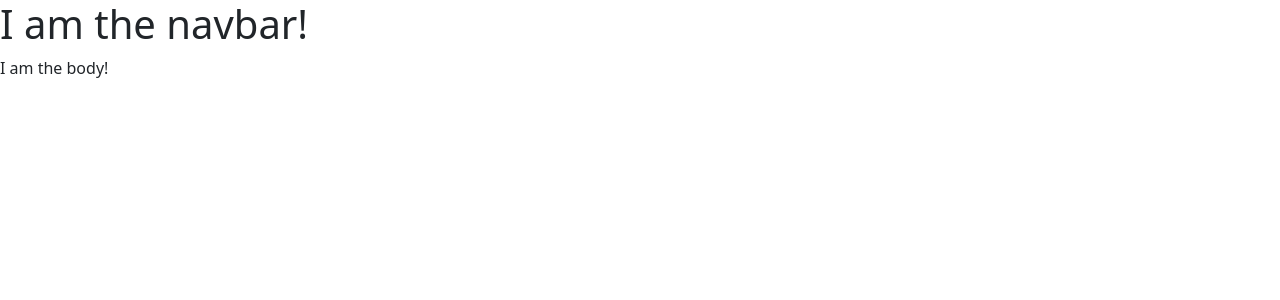
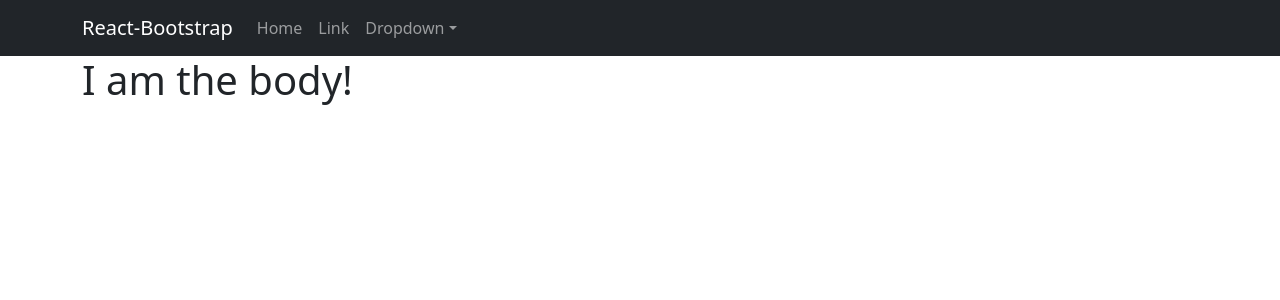
Before and after one commit to svanardenne/invoice_app_mern, a React (Create React App) app in the folder client/: page / in a window 1280 px wide. Shown: the top 300 px of the page. Built offline with nearby package versions, Linux system fonts and the light colour scheme.

Commit message:
Setup navbar and basic layout

```diff
--- a/client/src/Layout.js
+++ b/client/src/Layout.js
@@ -1,4 +1,5 @@
 import React from "react";
+import { Container } from "react-bootstrap";
 
 import Navbar from "./components/Navbar";
 
@@ -6,7 +7,9 @@
   return (
     <React.Fragment>
       <Navbar />
-      <div>I am the body!</div>
+      <Container>
+        <h1>I am the body!</h1>
+      </Container>
     </React.Fragment>
   );
 };
--- a/client/src/components/Navbar.js
+++ b/client/src/components/Navbar.js
@@ -1,5 +1,31 @@
-const Navbar = () => {
-  return <h1>I am the navbar!</h1>;
+import { Navbar, Container, Nav, NavDropdown } from "react-bootstrap";
+
+const NavMenu = () => {
+  return (
+    <Navbar bg="dark" variant="dark" expand="lg">
+      <Container>
+        <Navbar.Brand href="#home">React-Bootstrap</Navbar.Brand>
+        <Navbar.Toggle aria-controls="basic-navbar-nav" />
+        <Navbar.Collapse id="basic-navbar-nav">
+          <Nav className="me-auto">
+            <Nav.Link href="#home">Home</Nav.Link>
+            <Nav.Link href="#link">Link</Nav.Link>
+            <NavDropdown title="Dropdown" id="basic-nav-dropdown">
+              <NavDropdown.Item href="#action/3.1">Action</NavDropdown.Item>
+              <NavDropdown.Item href="#action/3.2">
+                Another action
+              </NavDropdown.Item>
+              <NavDropdown.Item href="#action/3.3">Something</NavDropdown.Item>
+              <NavDropdown.Divider />
+              <NavDropdown.Item href="#action/3.4">
+                Separated link
+              </NavDropdown.Item>
+            </NavDropdown>
+          </Nav>
+        </Navbar.Collapse>
+      </Container>
+    </Navbar>
+  );
 };
 
-export default Navbar;
+export default NavMenu;
```
